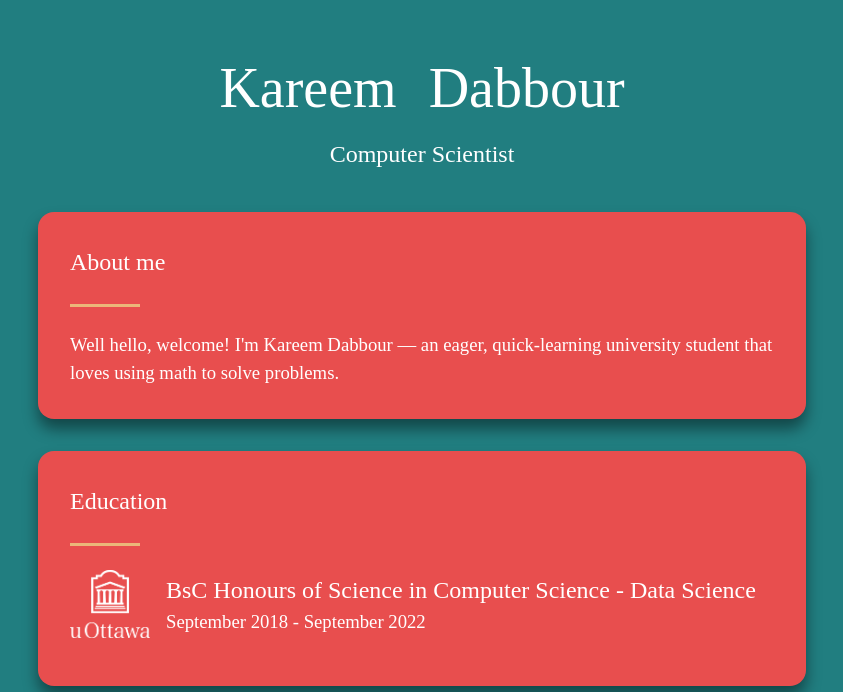
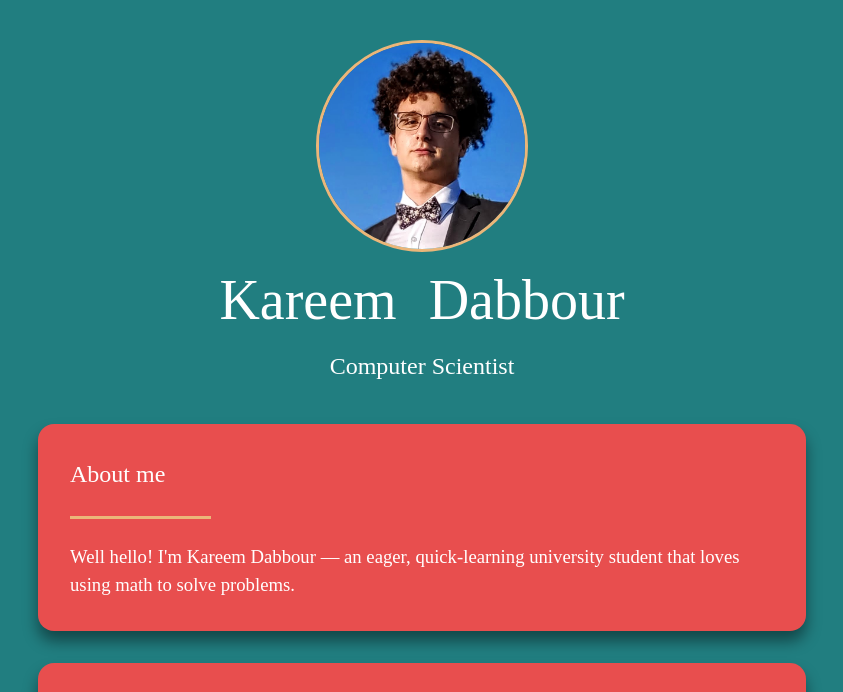
Before and after one commit to KareemDabbour/portfolio, a plain HTML site: page index.html in a window 1280 px wide. Shown: the top 692 px of the page, without its empty margins (218-1061 px from the left). Drawn offline with Linux system fonts and the light colour scheme.

Commit message:
added portrait photo

```diff
--- a/index.html
+++ b/index.html
@@ -9,6 +9,9 @@
   </head>
   <body>
     <header>
+      <span class="imgSpan">
+        <img class="portrait" src="./img/pic.jpg" />
+      </span>
       <!-- This Idea was taken from: https://dev.to/jh3y/css-glitchy-text-reveal-in-3-minutes-24pb -->
       <p class="nameEffect">
         <span class="name">
@@ -264,22 +267,25 @@
           </span>
         </span>
       </p>
+
       <h2>Computer Scientist</h2>
     </header>
     <main>
       <section class="about">
         <h1>About me</h1>
-        <h3>
-          Well hello, welcome! I'm Kareem Dabbour — an eager, quick-learning
-          university student that loves using math to solve problems.
-        </h3>
+        <div class="aboutDiv">
+          <h3>
+            Well hello! I'm Kareem Dabbour — an eager, quick-learning university
+            student that loves using math to solve problems.
+          </h3>
+        </div>
       </section>
 
       <section class="education">
         <h1>Education</h1>
         <div class="educationDiv">
           <a href="https://www2.uottawa.ca/en">
-            <img src="./img/uottawa.png" alt="" />
+            <img class="icon" src="./img/uottawa.png" />
           </a>
           <div class="details">
             <h2>BsC Honours of Science in Computer Science - Data Science</h2>
@@ -291,7 +297,7 @@
         <h1>Work Experience</h1>
         <div class="experienceDiv">
           <a href="https://netexperience.com/">
-            <img src="./img/netexperience.png" />
+            <img class="icon" src="./img/netexperience.png" />
           </a>
           <div class="details">
             <h2>NetExperience</h2>
@@ -301,7 +307,7 @@
         </div>
         <div class="experienceDiv">
           <a href="https://www.cbsa-asfc.gc.ca/menu-eng.html">
-            <img src="./img/cbsa.png" />
+            <img class="icon" src="./img/cbsa.png" />
           </a>
           <div class="details">
             <h2>CBSA</h2>
@@ -314,15 +320,15 @@
         <h1>Contact me</h1>
         <div class="contactItems">
           <a href="mailto:kdabb095@uottawa.ca">
-            <img src="./img/mail.png" alt="Email" />
+            <img class="icon" src="./img/mail.png" alt="Email" />
           </a>
           <a href="https://github.com/KareemDabbour">
-            <img src="./img/git.png" alt="Github" />
+            <img class="icon" src="./img/git.png" alt="Github" />
           </a>
           <a
             href="https://www.linkedin.com/public-profile/settings?trk=d_flagship3_profile_self_view_public_profile"
           >
-            <img src="./img/linkedin.png" alt="Linkedin" />
+            <img class="icon" src="./img/linkedin.png" alt="Linkedin" />
           </a>
         </div>
       </section>
--- a/styles.css
+++ b/styles.css
@@ -24,6 +24,7 @@ header {
 .nameEffect {
   display: flex;
   flex-wrap: wrap;
+  justify-content: center;
 }
 
 .name {
@@ -38,11 +39,12 @@ header {
 }
 header h2 {
   font-size: 3vh;
+  text-align: center;
 }
 
 main {
-  min-width: 30vw;
-  width: 60vw;
+  /* min-width: 30vw; */
+  width: max(60vw, 300px);
   margin: 0 auto;
 }
 
@@ -50,12 +52,13 @@ main h1::after {
   content: "";
   margin: 1em 100% 1em 0;
   height: 3px;
-  width: 10%;
+  width: 141px;
   background: #ebb679;
   display: block;
 }
 
 section {
+  /* max-width: 50vw; */
   background: #e84e4e;
   margin: 2em auto;
   border-radius: 1em;
@@ -68,6 +71,16 @@ section:hover {
   transform: scale(1.03);
 }
 
+.imgSpan {
+  display: inline-block;
+  position: relative;
+  width: 200px;
+  height: 200px;
+  overflow: hidden;
+  border-radius: 50%;
+  padding: 3px;
+  border: 3px solid #ebb679;
+}
 .contactItems {
   display: flex;
   align-items: center;
@@ -83,7 +96,17 @@ img {
   height: 5em;
   width: 5em;
   height: auto;
+}
+
+.icon {
   filter: brightness(0) invert(1);
+}
+
+.portrait {
+  width: auto;
+  height: 107%;
+  margin-left: -20px;
+  margin-top: -5px;
 }
 
 .educationDiv,
```
Also changed, not shown: img/pic.jpg (added).
